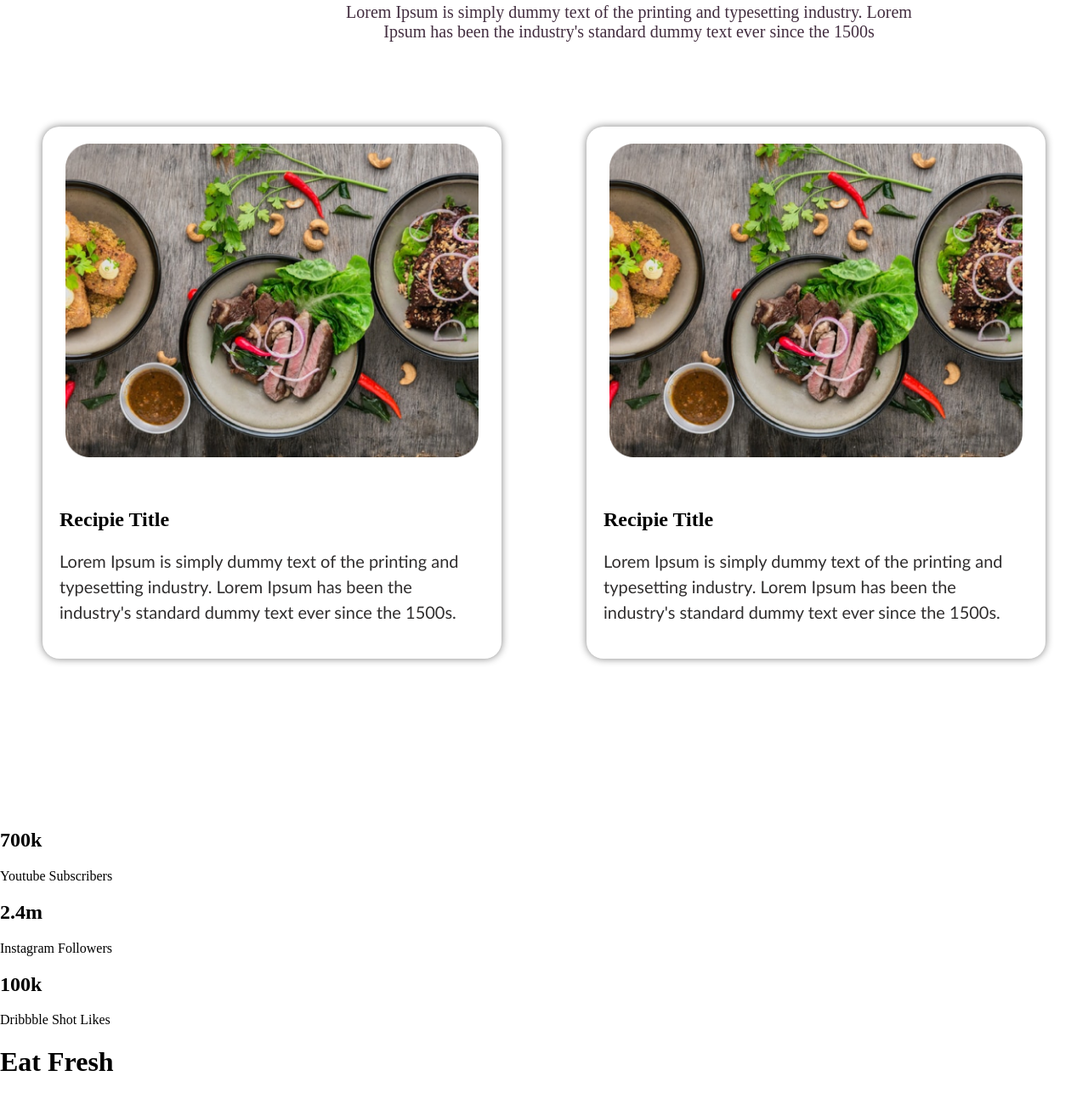
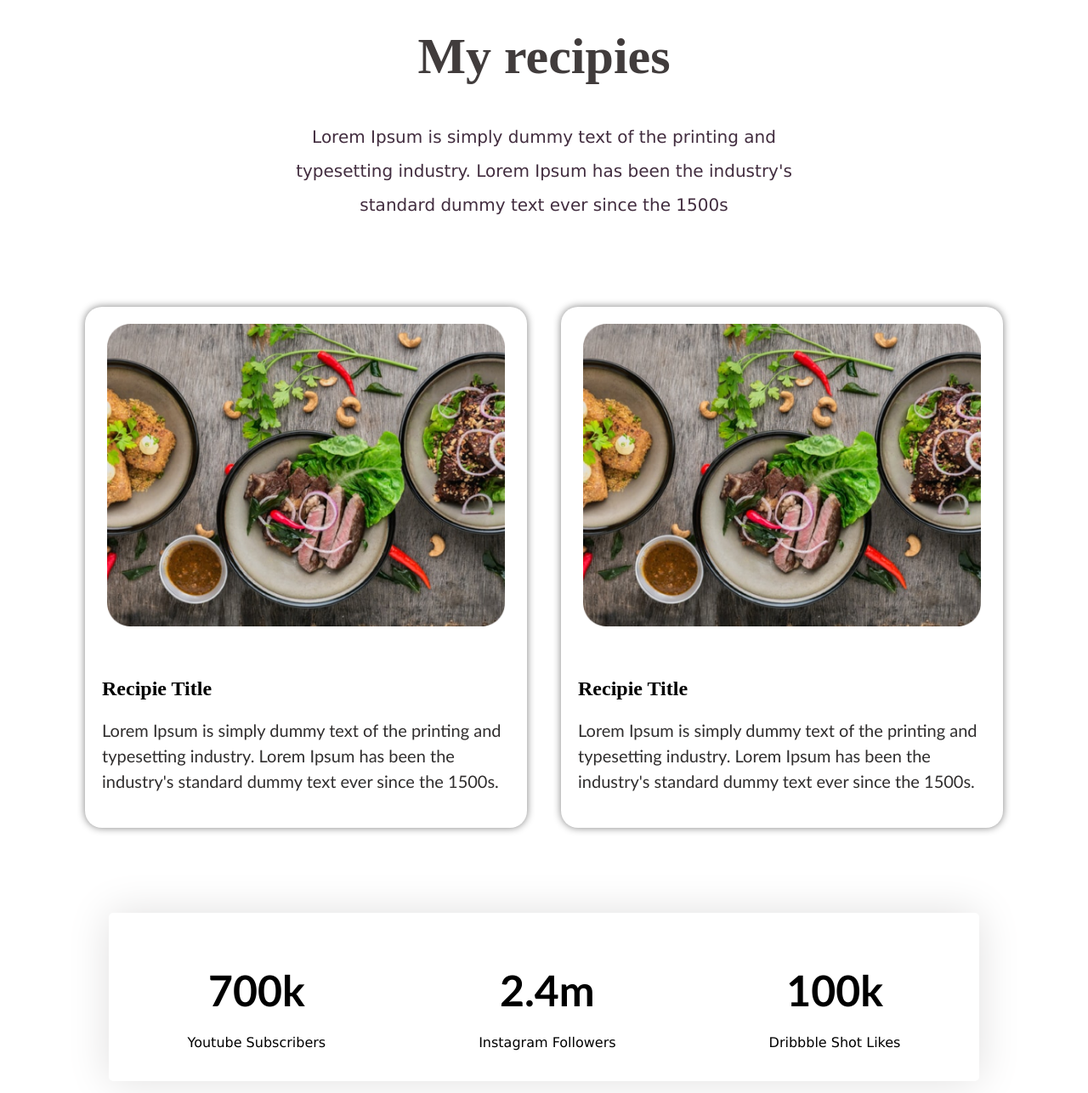
Before and after one commit to web-dev-mohsin/eat-health, a plain HTML site: page index.html in a window 1280 px wide. Shown: the part 1456-2742 px from the top of the page at 85% size. Drawn offline with Linux system fonts and the light colour scheme.

Commit message:
Project Done

```diff
--- a/index.html
+++ b/index.html
@@ -21,7 +21,7 @@
         </div>
 
         <div id="body-bulder-man-background-img" class="div-width-half">
-            <img src="images/male/31602633-happy-man-with-unhealthy-burger-sandwich-in-hand-get-ready-to-eat-isolated-on-a-white-background-fas-removebg-preview.png" alt="">
+            <img src="images/male/HeroImage.png" alt="">
         </div>
     </section>
 
@@ -57,7 +57,7 @@
                 Lorem Ipsum has been the industry's standard dummy text ever since the
                 1500s</p>
         </div>
-        <section class="flex-container">
+        <section class="flex-container iteam-container">
             <div  class="div-width-half iteam-div-img ">
                 <img src="images/food/Project Cover1.jpg" alt="">
 
@@ -82,19 +82,19 @@
 <!-- about me end -->
 
 
-        <section>
-            <div>
-                <div>
+        <section >
+            <div class="flex-container user">
+                <div class="user-number">
                     <h1>700k</h1>
                     <p>Youtube Subscribers</p>
                 </div>
 
-                <div>
+                <div class="user-number">
                     <h1>2.4m</h1>
                     <p>Instagram Followers</p>
                 </div>
 
-                <div>
+                <div class="user-number">
                     <h1>100k</h1>
                     <p>Dribbble Shot Likes</p>
                 </div>
@@ -103,7 +103,7 @@
         </section>
 </div>
 </body>
-    <footer>
+    <footer id="footers">
         <h1>Eat Fresh</h1>
         <p>Eat healthy to live healthy. Live healthy to live happy.</p>
     </footer>
--- a/style.css
+++ b/style.css
@@ -17,12 +17,18 @@
     width: 50%;
 
 }
+#body-bulder-man-background-img {
+    background-image: url(images/shapes/Group8450.png);
+    background-repeat: no-repeat;
+    background-position: center;
+    background-size: 80%;
+
+
+}
 #body-bulder-man-background-img img{
-    margin-top: 50px;
-    margin-left: 30px;
-    height: 300px;
-    width: 350px;
-
+  height: 500px;
+  width: 500px;
+  margin-bottom: 60px;
 
 }
 .left-container{
@@ -84,12 +90,15 @@
     border-radius: 25px;
     box-shadow: 5px 10px 10px grey;
 }
+.iteam-container{
+    margin: 80px;
+}
 .iteam-div-img{
 
     width: 50%;
     box-shadow: 0px 0px 10px gray;
     border-radius: 20px;
-    margin: 50px;
+    margin: 20px;
 }
 .iteam-div-img img{
     display: block;
@@ -110,15 +119,59 @@
 }
 .iteam-top{
     text-align: center;
-    padding-left: 400px;
-    padding-right: 200px;
+
 }
 .iteam-top h1{
-    font-size: 40px;
+    font-size: 60px;
     color: rgb(65, 60, 60);
 }
 .iteam-top p{
     font-size: 20px;
     color: rgb(66, 45, 63);
-    padding-bottom: 30px;
+    margin: auto;
+    width: 50%;
+    line-height: 40px;
+    font-family: Verdana, Geneva, Tahoma, sans-serif;
 }
+
+
+.user{
+     background-color: rgb(255, 255, 255);
+    width: 80%;
+    display: flex;
+    justify-content: center;
+    margin: auto;
+    border-radius: 5px;
+    box-shadow: 0px 0px 50px rgb(224, 223, 223);
+
+}
+.user-number{
+
+    margin: 10px;
+    padding: 10px;
+    text-align: center;
+    margin-left: 80px;
+    margin-right: 80px;
+}
+
+.user-number h1{
+    font-size: 50px;
+   font-family: 'Gill Sans', 'Gill Sans MT', Calibri, 'Trebuchet MS', sans-serif;
+}
+.user-number p{
+    margin-top: -20px;
+    font-family: 'Lucida Sans', 'Lucida Sans Regular', 'Lucida Grande', 'Lucida Sans Unicode', Geneva, Verdana, sans-serif;
+
+}
+
+footer{
+
+
+    text-align: center;
+    background-color: black;
+    vertical-align:middle;
+    height: 500px;
+    color: rgb(54, 2, 102);
+
+
+}
```
